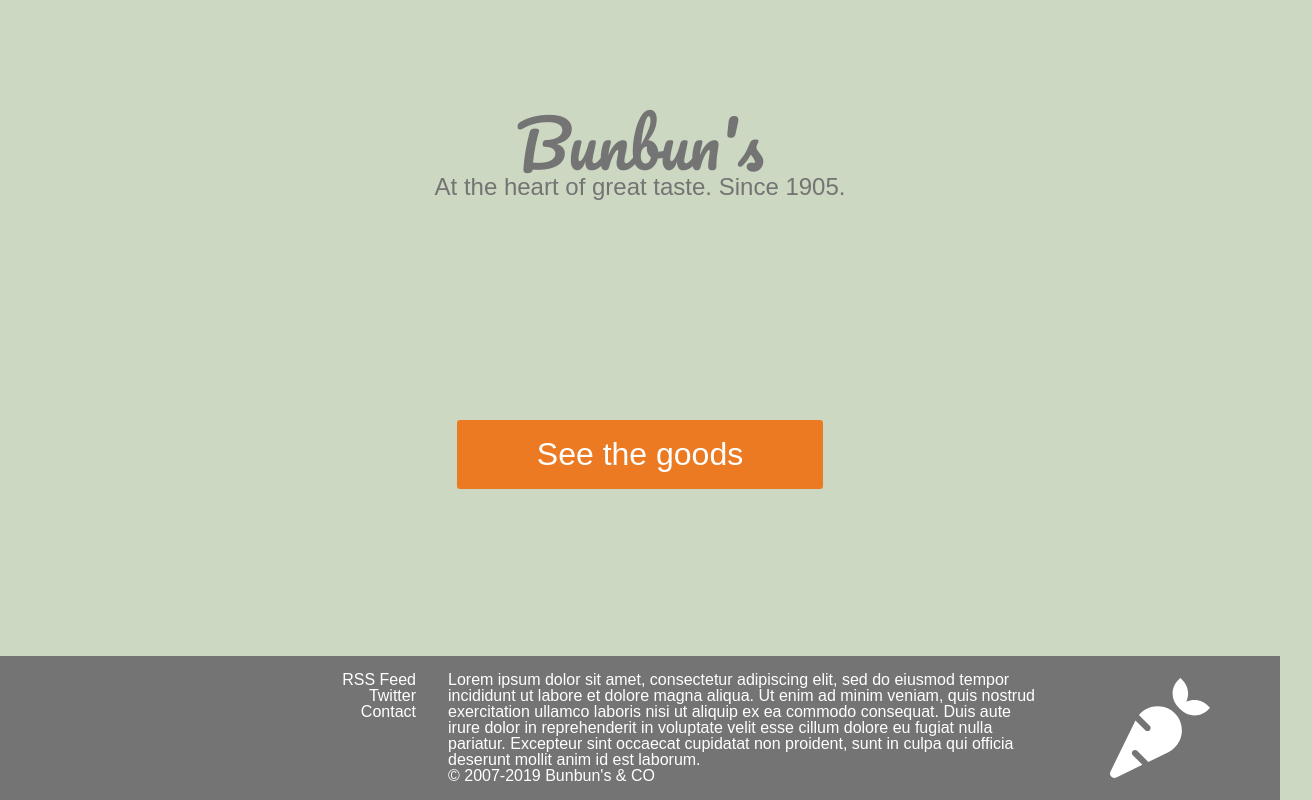
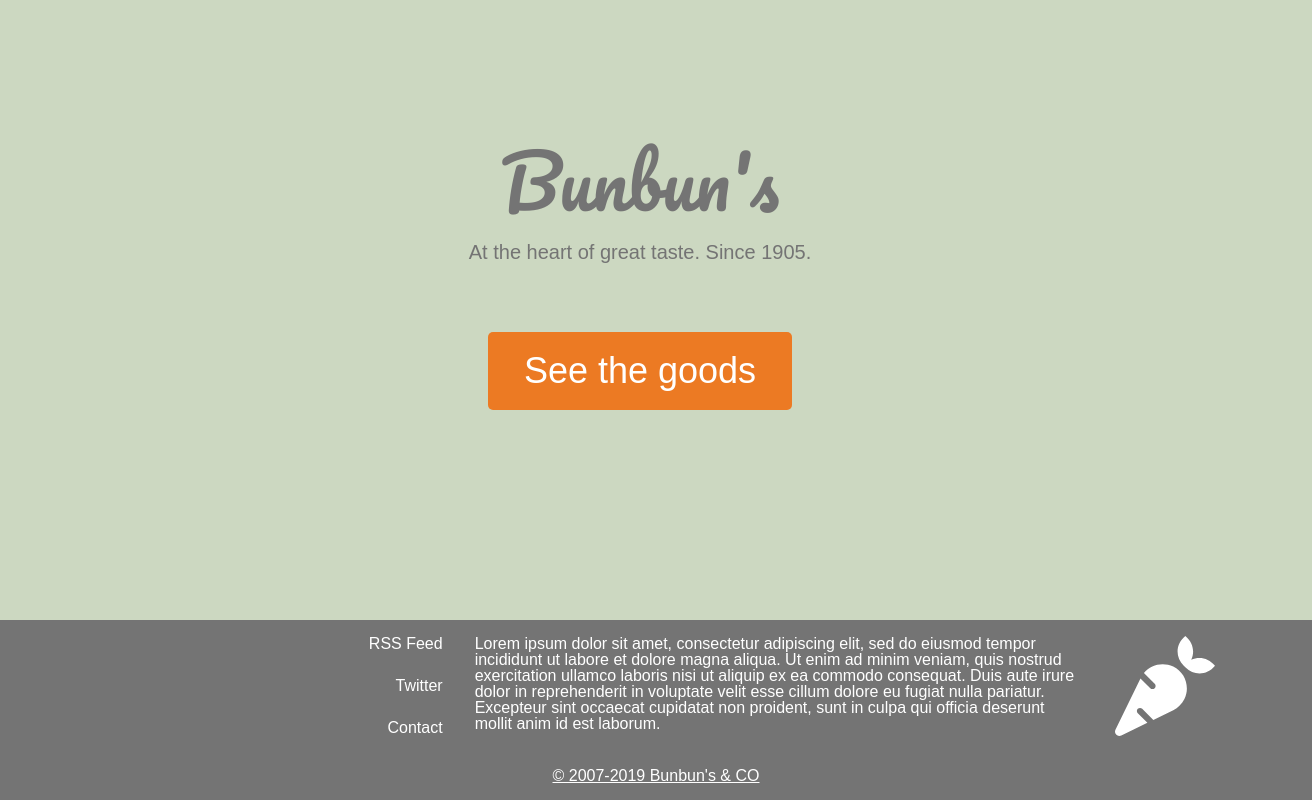
Before and after one commit to s-gabor/RM-iQuest, a plain HTML site: page week-05/pages/home.html in a window 1280 px wide. Shown: the whole page, 1312 px wide, since content can reach past the window. Drawn offline with Linux system fonts and the light colour scheme.

Commit message:
homepage

```diff
--- a/week-05/css/style.css
+++ b/week-05/css/style.css
@@ -1,46 +1,129 @@
-html { height: 100%; }
+:root {
+    --main-color: #ccd8c1;		/*background: home, list, details*/
+    --primary-color: #747474;	/*text: home, list, details*/
+    --secondary-color: white;	/*text: navigation, footer*/
+    --third-color: #ec7a23;		/*backgroung: button, text: price*/
+    --hover-color: #ec7a23;		/*navigation links*/
+    --main-font: Arial, sans-serif;		/*all text*/
+	--title-font: Pacifico, cursive;	/*company name*/
+	--small: 12px;			/*btn--sm*/
+	--medium: 16px;				/*btn--m*/
+	--large: 20px;				/*text--m*/
+	--xl: 36px;				/*btn--lg*/
+	--xxl: 72px;			/*text--lg*/
+}
+
+html {
+	/* height: 100%;  */
+	font-size:16px;
+}
 body {
-	font-family: Arial;
-	min-height: 100%;
-	min-width: 768px;
-	background-color: #ccd8c1;
+	font-family: var(--main-font);
+	/* min-height: 100%; */
+	background-color: var(--main-color);
 	margin: 0;
-	display: flex;
-	flex-direction: column;
-	justify-content: space-between;
 }
+
+.btn {
+	color: var(--secondary-color);
+	background-color: var(--third-color);
+	padding: 0.5em 1em;
+	border: var(--third-color);
+	border-radius: 5px;
+}
+.btn:hover { cursor: pointer; }
+.btn--sm { font-size: var(--small); }
+.btn--m { font-size: var(--medium); }
+.btn--xl { font-size: var(--xl); margin: 1.25em 0;}
+.btn--xl:hover { transform: scale(1.1); transition: 0.5s;}
 
 .link {
 	text-decoration: none;
-	color: white;
+	color: var(--secondary-color);
 	cursor: pointer;
 }
 
-.text--m { font-size: 3vh; }
-.text--lg { font-size: 8vh; }
+/* ************************************************************ */
+						/* HOMEPAGE */
+/* ************************************************************ */
+.main__home {
+	min-height: 75vh;
+	color: var(--primary-color);
+	display: flex;
+	flex-direction: column;
+	align-items: center;
+	justify-content: center;
+}
+.main__home__title {
+	text-align: center;
+	font-family: var(--title-font);
+	font-size: var(--xxl);
+}
+.main__home__motto {
+	font-size: var(--large);
+	text-align: center;
+	line-height: 1.5;
+	margin: 1em;
+}
+/* ************************************************************ */
+						/* FOOTER */
+/* ************************************************************ */
+.footer {
+	color: var(--secondary-color);
+	background-color: var(--primary-color);
+	padding: 1em;
+	/* min-height: 25vh; */
+	position:absolute;
+   	bottom:0;
+   	width:100%;
+}
+.footer__top {
+	display: flex;
+	justify-content: center;
+	padding-bottom: 1em;
+}
+.footer__top__links {
+	display: flex;
+	flex-direction: column;
+	align-items: flex-end;
+	justify-content: space-between;
+}
+.footer__top__p {
+	display: none;
+}
+.footer__top__logo {
+	padding: 0em 2em;
+	width: 100px;
+	height: 100px;
+}
+.footer__bottom {
+	margin-top: 1em;
+	display: block;
+	text-align: center;
+}
+.footer__bottom__link {
+	color: var(--secondary-color);
+}
+@media all and (min-width: 768px) {
+	.footer__top {
+		display: grid;
+		grid-template-columns: 4fr 6fr 2fr;
+	}
+	.footer__top__p {
+		display: inline;
+		padding-left: 2em;
+	}
+}
+
+
+
+
+
+.text--m { font-size: var(--lg-font); }
+.text--lg { font-size: var(--xxl-font); }
 .text--centered { text-align: center; }
-.text--styled { font-family: 'Pacifico', cursive; }
+.text--styled { font-family: var(--title-font); }
 
-.btn {
-	color: white;
-	background-color: #ec7a23;
-	padding: 0.5em 2.5em;
-	border:#ec7a23;
-	border-radius: 3px;
-}
-.btn:hover { cursor: pointer; }
-.btn--sm { font-size: 0.5em; }
-.btn--m { font-size: 1em; }
-.btn--lg { font-size: 4vh; }
-.btn--lg:hover { transform: scale(1.1); transition: 0.5s;}
-
-.footer {
-	color: white;
-	background-color: #747474;
-	display: grid;
-	grid-template-columns: 4fr 6fr 2fr;
-	padding: 1em;
-}
 
 .container { padding: 0 3em; margin: 0;}
 .container__list {
@@ -65,10 +148,11 @@ body {
 .flex__col--center-around { align-items: center; justify-content: space-around; }
 .flex__col--between { justify-content: space-between; }
 
-.logo {
-	max-width: 100px;
-	max-height: 100px;
+
+/* .b {
+	border: 2px solid red;
 }
+.block { display: block; } */
 
 /* *************** Navigation Bar *************** */
 .nav {
@@ -77,14 +161,6 @@ body {
 
 }
 ul > li { margin: 0 1em; }  /*WHY I can't use a class here? If I do, it disables the push class!!!*/
-
-
-
-/* *************** Homepage *************** */
-.homepage {
-	min-height: 75vh;
-	color: #747474;
-}
 
 
 /* *************** Pruducts View *************** */
--- a/week-05/pages/home.html
+++ b/week-05/pages/home.html
@@ -2,42 +2,43 @@
 <html>
 <head>
 	<title>Carrot Store</title>
+	<meta name="viewport" content="initial-scale=1.0, maximum-scale=1.0, width=device-width, user-scalable=no" />
+
 	<link href="https://fonts.googleapis.com/css?family=Pacifico" rel="stylesheet">
 	<link rel="stylesheet" type="text/css" href="../css/reset.css">
 	<link rel="stylesheet" type="text/css" href="../css/style.css">
 </head>
 <body>
-	<main class="homepage green flex__col flex__col--center-around">
+	<main class="main__home">
 		<div>
-			<p class="text text--lg text--styled text--centered no-margin">Bunbun's</p>
-			<p class="text text--m text--centered no-margin">At the heart of great taste. Since 1905.</p>
+			<p class="main__home__title">Bunbun's</p>
+			<p class="main__home__motto">At the heart of great taste. Since&nbsp;1905.</p>
 		</div>
 
-		<a href="./list.html"><button class="btn btn--lg">See the goods</button></a>
+		<a href="./list.html"><button class="main__home__btn btn btn--xl">See the goods</button></a>
 	</main>
 
-
 	<footer class="footer">
-		<div class="flex__col flex__col--right pad1">
+		<div class="footer__top">
+			<div class="footer__top__links">
 				<p><a class="link" href="#">RSS Feed</a></p>
 				<p><a class="link" href="#">Twitter</a></p>
 				<p><a class="link" href="#">Contact</a></p>
 			</div>
 
-		<div class="flex__col pad1">
+			<div class="footer__top__p">
 				<p>
 					Lorem ipsum dolor sit amet, consectetur adipiscing elit, sed do eiusmod tempor incididunt ut labore et dolore magna aliqua. Ut enim ad minim veniam, quis nostrud exercitation ullamco laboris nisi ut aliquip ex ea commodo consequat. Duis aute irure dolor in reprehenderit in voluptate velit esse cillum dolore eu fugiat nulla pariatur. Excepteur sint occaecat cupidatat non proident, sunt in culpa qui officia deserunt mollit anim id est laborum.
 				</p>
-			<a class="link" href="">&copy; 2007-2019 Bunbun's & CO</a>
 			</div>
 
-		<div class="flex__col flex__col--centered">
+			<div class="footer__top__logo">
 				<svg
 					aria-hidden="true"
 					focusable="false"
 					data-prefix="fas"
 					data-icon="carrot"
-				class="svg-inline--fa fa-carrot fa-w-16 logo"
+					class="svg-inline--fa fa-carrot fa-w-16"
 					role="img"
 					xmlns="http://www.w3.org/2000/svg"
 					viewBox="0 0 512 512"
@@ -49,6 +50,10 @@
 					</path>
 				</svg>
 			</div>
+		</div>
+		<div class="footer__bottom">
+			<a class="footer__bottom__link" href="">&copy; 2007-2019 Bunbun's & CO</a>
+		</div>
 	</footer>
 </body>
 </html>
```
Lines whose indentation alone changed are shown as unchanged.
